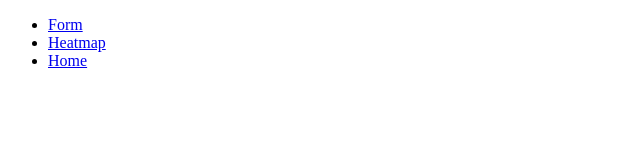
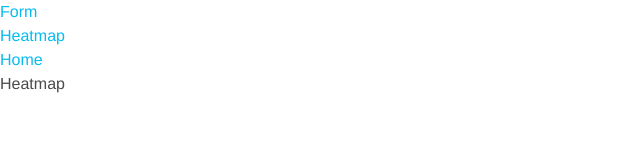
Before and after one commit to gabekamalakis/morning-10, a website: page public/heatmap.html in a window 1280 px wide. Shown: the whole page, without its empty margins (0-640 px from the left). Drawn offline with Linux system fonts and the light colour scheme.

Commit message:
Add Bulma styling

```diff
--- a/public/heatmap.html
+++ b/public/heatmap.html
@@ -3,6 +3,8 @@
 <head>
 	<meta charset="UTF-8">
 	<meta name="viewport" content="width=device-width, initial-scale=1.0">
+	<link rel="stylesheet" href="./css/main.css">
+	<script defer src="https://use.fontawesome.com/releases/v5.3.1/js/all.js"></script>
 	<title>Heat Map</title>
 </head>
 <body>
@@ -13,6 +15,7 @@
 			<li><a href="index.html">Home</a></li>
 		</ul>
 	</div>
+	<div class="h1">Heatmap</div>
 
 </body>
 </html>
```
Also changed, not shown: public/index.html (+2 -0 lines), public/sass/main.scss (renamed from public/_sass/main.scss).
